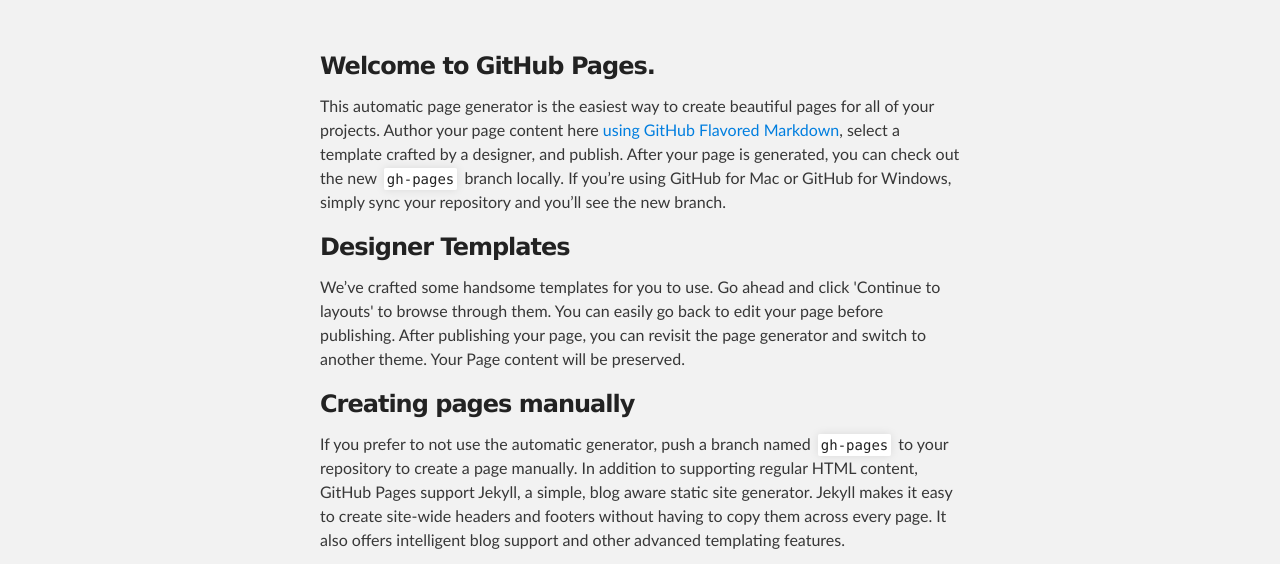
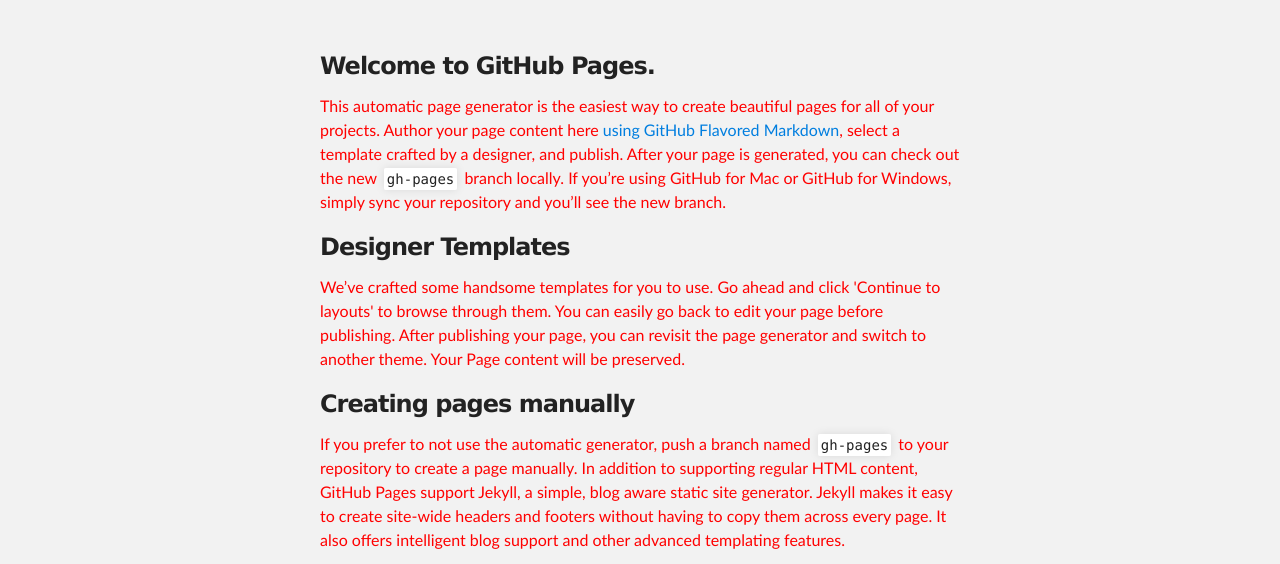
Before and after one commit to okinasevych/okinasevych.github.io, a plain HTML site: page index.html in a window 1280 px wide. Shown: the part 212-776 px from the top of the page. Drawn offline with Linux system fonts and the light colour scheme.

Commit message:
Update stylesheet.css

```diff
--- a/stylesheets/stylesheet.css
+++ b/stylesheets/stylesheet.css
@@ -50,8 +50,8 @@ Theme Styles
 
 body {
   box-sizing: border-box;
-  color:#373737;
-  background: green;
+  color: red;
+  background-color: green;
   font-size: 16px;
   font-family: 'Myriad Pro', Calibri, Helvetica, Arial, sans-serif;
   line-height: 1.5;
```
